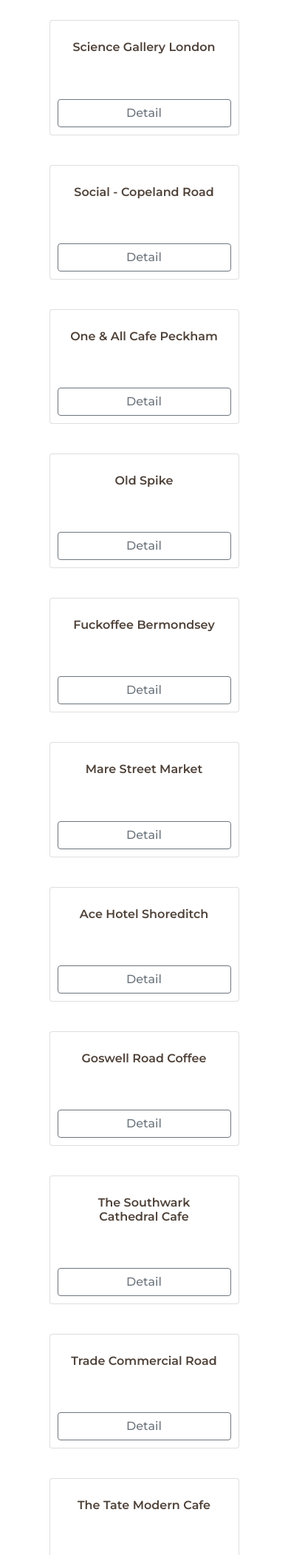
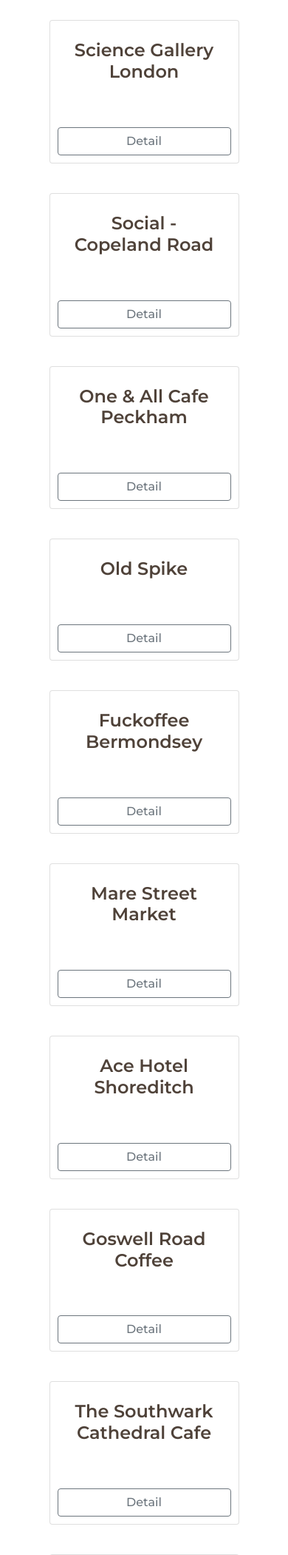
Before and after one commit to chia9322/cafe-tour, a Flask app: page / in a window 390 px wide. Shown: the part 72-2174 px from the top of the page at 74% size. Run offline with Flask 2, Linux system fonts and the light colour scheme; data comes from the database, SQL or seed files in the repository; some libraries are stand-ins or nearby versions.

Commit message:
Modify font size on phone (max-width: 1028px)

```diff
--- a/static/css/styles.css
+++ b/static/css/styles.css
@@ -95,3 +95,11 @@
 .social-icon:hover {
   color: #dcc7b9
 }
+
+
+/* Query */
+@media (max-width: 1028px) {
+  h1, h2, h3, h4, h5, h6, p, a {
+    font-size: 150%;
+  }
+}
```
